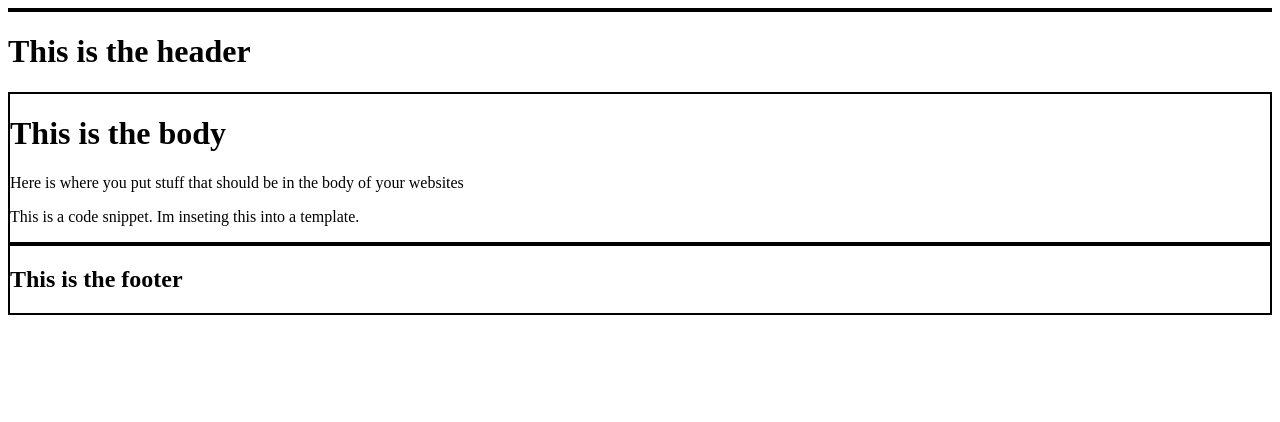
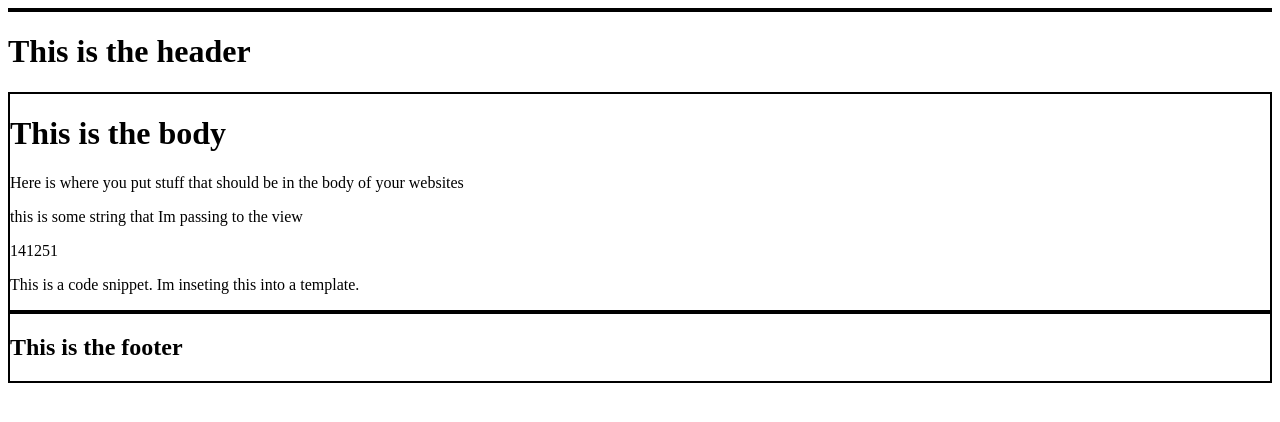
Before and after one commit to ctoshio/MySiteDjango, a Django app: page / in a window 1280 px wide. Shown: the top 422 px of the page. Run offline with Django 3.2, Linux system fonts and the light colour scheme.

Commit message:
9-contextViewsVariables

```diff
--- a/personal/templates/personal/home.html
+++ b/personal/templates/personal/home.html
@@ -6,6 +6,9 @@
     <h1>This is the body</h1>
     <p>Here is where you put stuff that should be in the body of your websites</p>
 
+    <p>{{some_string}}</p>
+    <p>{{some_number}}</p>
+
     {% include 'personal/snippets/body_snippet.html' %}
 </div>
 
--- a/personal/views.py
+++ b/personal/views.py
@@ -2,5 +2,8 @@ from django.shortcuts import render
 
 # Create your views here.
 def home_screen_view(request):
-    print(request.headers)
-    return render(request, "personal/home.html", {})
+    context = {}
+    context['some_string'] = "this is some string that Im passing to the view"
+    context['some_number'] =  141251
+
+    return render(request, "personal/home.html", context)
```
